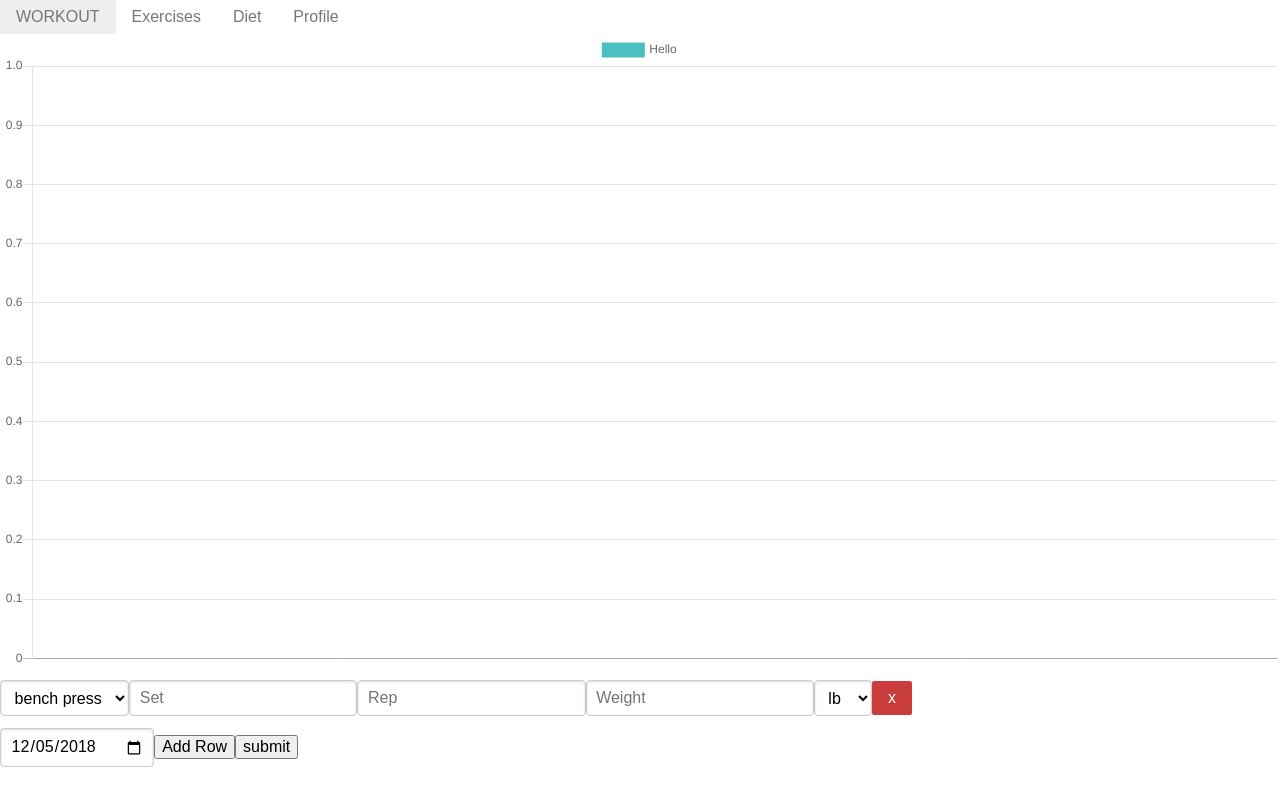
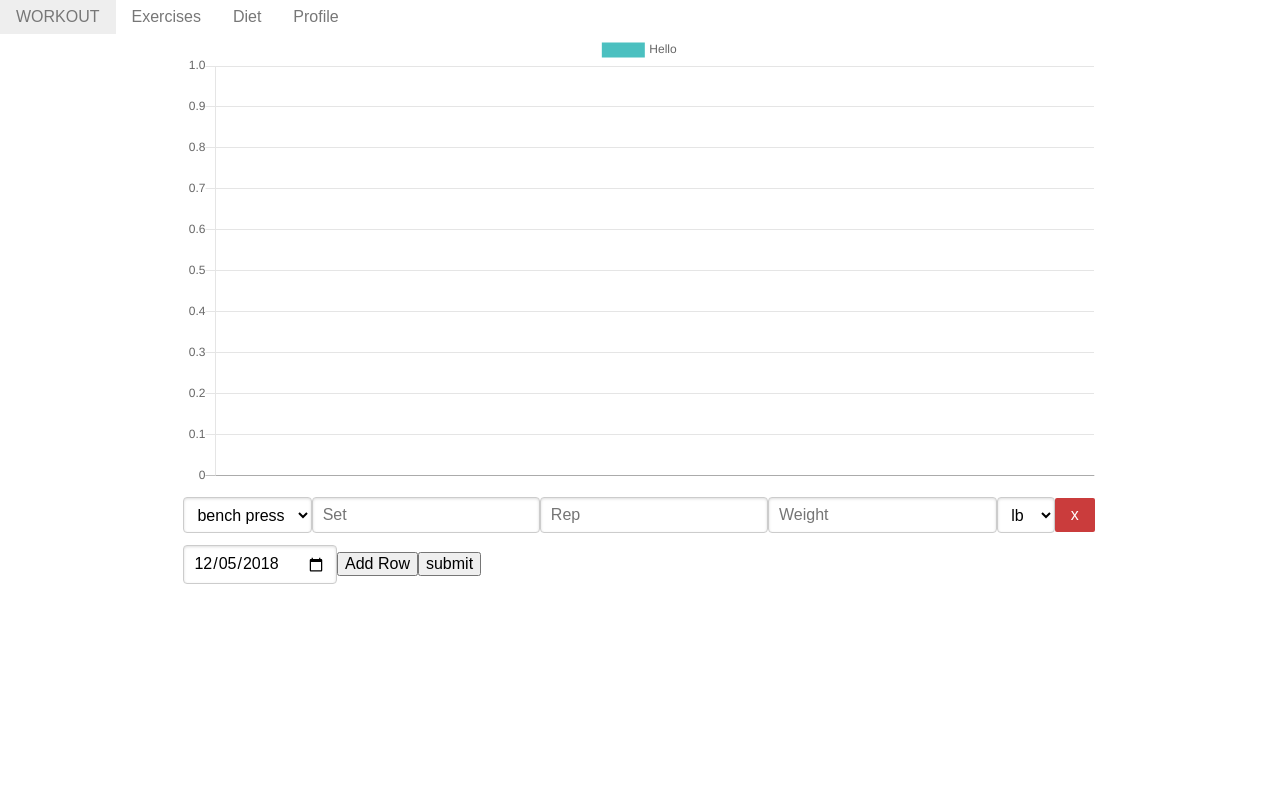
Before and after one commit to yabeii/workout, a React (Create React App) app in the folder client/: page /exercises in a window 1280 px wide. Built offline with nearby package versions, Linux system fonts and the light colour scheme.

Commit message:
basic flexbox/grid layout

```diff
--- /dev/null
+++ b/client/src/components/exerciseEntry/exerciseEntry.css
@@ -0,0 +1,12 @@
+.container {
+    display: flex;
+    flex-wrap: row;
+}
+
+.col-2 {
+    flex: 2;
+}
+
+.col-10 {
+    flex: 10;
+}
--- a/client/src/components/exerciseEntry/index.js
+++ b/client/src/components/exerciseEntry/index.js
@@ -6,6 +6,8 @@ import { connect } from 'react-redux';
 import LineChart from '../charts/Line';
 
 import { getEntriesGraph } from '../../helpers';
+
+import './exerciseEntry.css'
 
 class ExerciseEntry extends Component {
   state = {
@@ -29,7 +31,6 @@ class ExerciseEntry extends Component {
       [name]: value
     })
   }
-
   render() {
     let { exercise, set, rep, start } = this.state;
     let entries = getEntriesGraph({ exercise, set, rep }, this.props.workoutEntries);
@@ -37,7 +38,9 @@ class ExerciseEntry extends Component {
       this.setState({ start: true, exercise: Object.keys(this.props.exercises)[0] })
     }
     return (
-      <div>
+      <div className="container">
+        <div className="col-2"></div>
+        <div className="col-10">
           <LineChart
             title="Hello"
             labels={entries.map(e => e.date)}
@@ -48,7 +51,12 @@ class ExerciseEntry extends Component {
             pointHoverBorderColor='rgba(220,220,220,1)'
             data={entries.map(({ entry }) => entry.weight)}
           />
+
+          <div className="col-2">
             <ExerciseForm />
+          </div>
+        </div>
+        <div className="col-2">
           {
             Object.keys(this.props.exercises).length > 0 && (
               <React.Fragment>
@@ -67,6 +75,7 @@ class ExerciseEntry extends Component {
             )
           }
         </div>
+      </div>
     );
   }
 }
```
Lines whose indentation alone changed are shown as unchanged.
